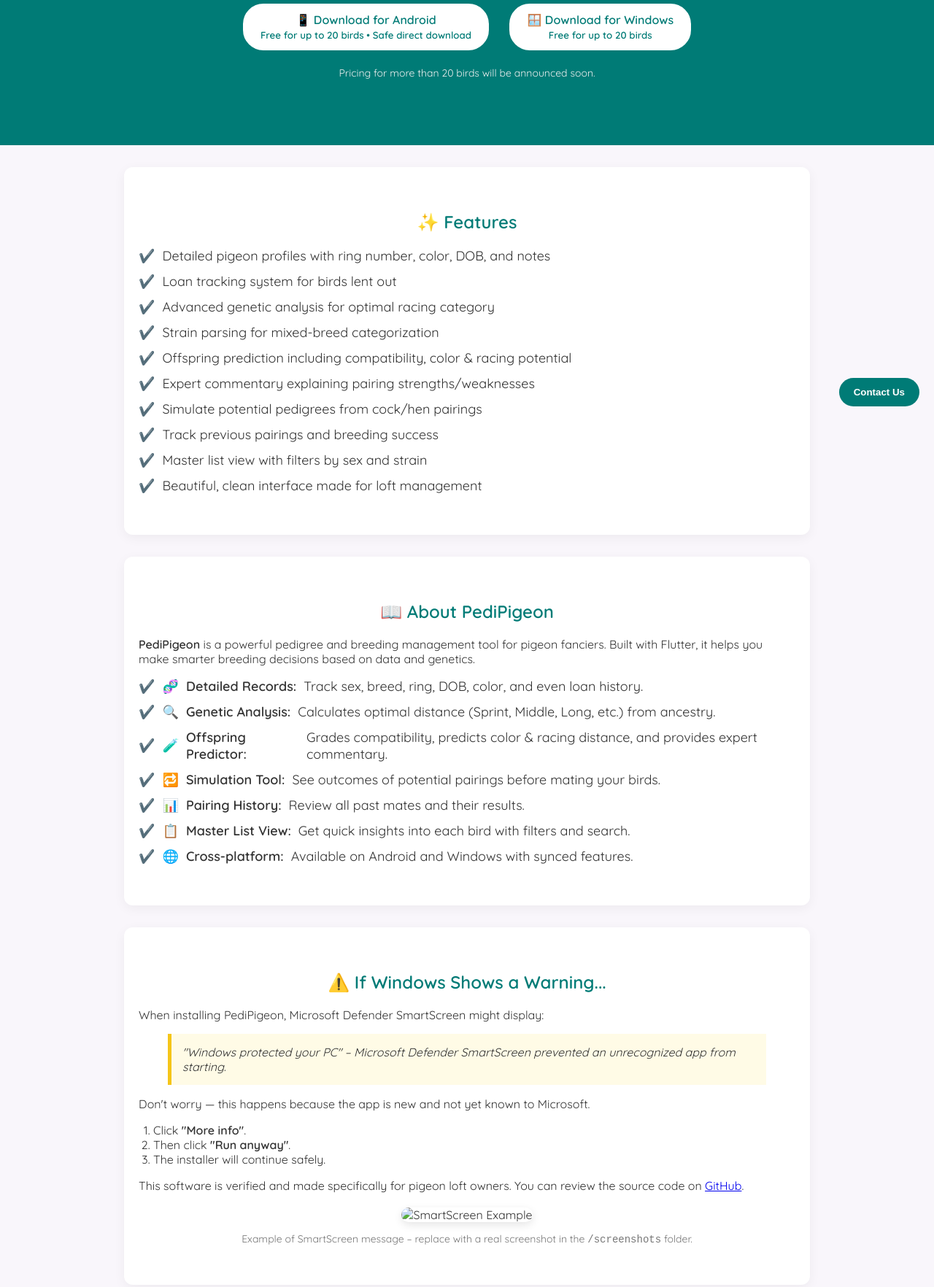
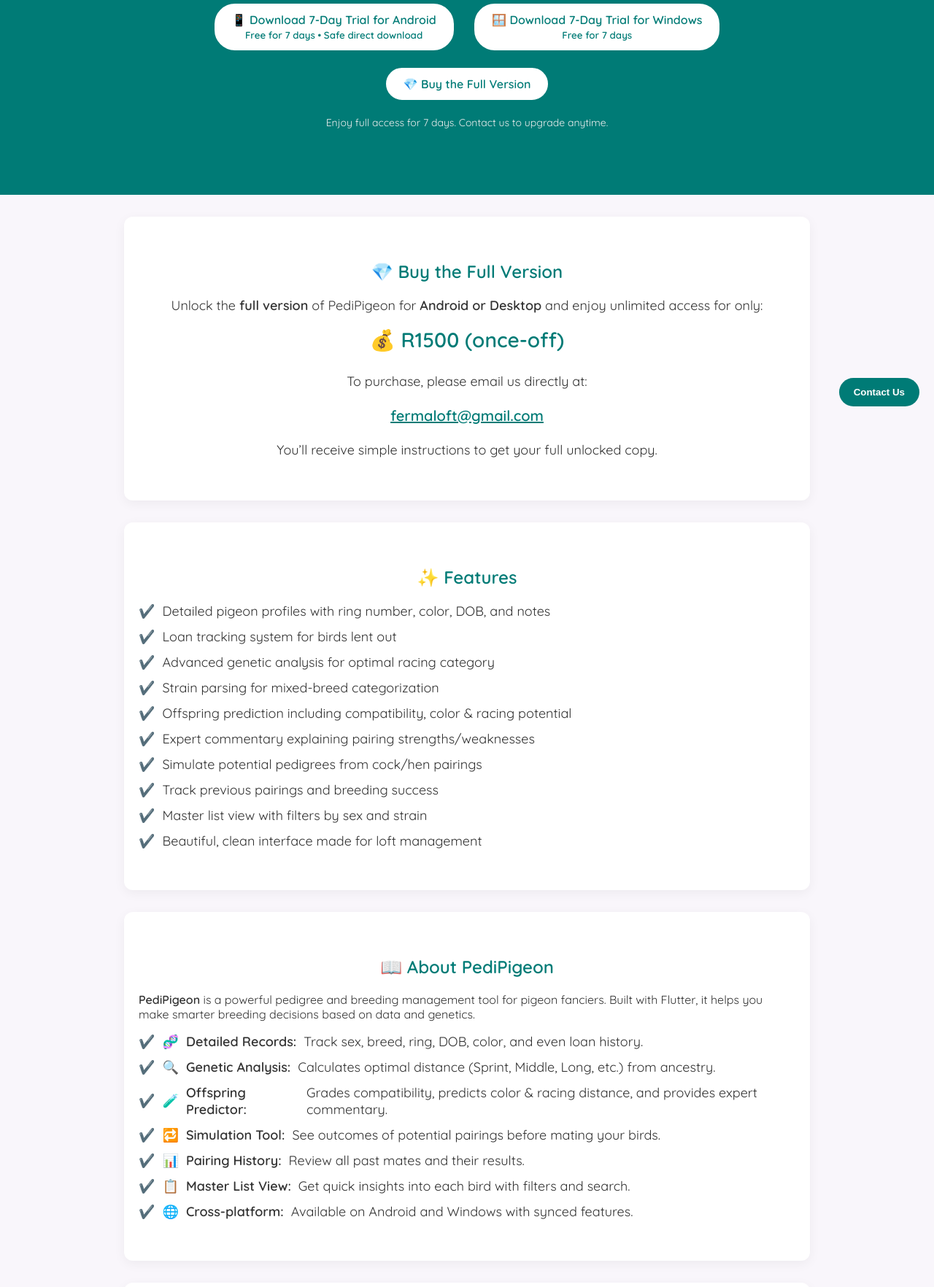
Before and after one commit to GAWdessey/PediPigeon, a plain HTML site: page index.html in a window 1280 px wide. Shown: the part 223-1987 px from the top of the page at 73% size. Drawn offline with Linux system fonts and the light colour scheme.

Commit message:
Update index.html
adding final updated html with pricing for full version and contact for upgrading

```diff
--- a/index.html
+++ b/index.html
@@ -107,14 +107,34 @@
   <p>Track your pigeons' pedigree, breeding history & strain data with ease.</p>
   <div class="buttons">
     <a href="https://github.com/GAWdessey/PediPigeon/releases/download/v1.0-mobiletrial/app-release.apk" target="_blank">
-      📱 Download for Android<br><small>Free for up to 20 birds • Safe direct download</small>
+      📱 Download 7-Day Trial for Android<br><small>Free for 7 days • Safe direct download</small>
     </a>
     <a href="https://github.com/GAWdessey/PediPigeon/releases/download/v1.0-trial/PedipigeonTrialSetup.exe" target="_blank">
-      🪟 Download for Windows<br><small>Free for up to 20 birds</small>
+      🪟 Download 7-Day Trial for Windows<br><small>Free for 7 days</small>
     </a>
   </div>
+
+  <!-- New Buy Button -->
+  <div class="buttons">
+    <a href="#buy-full-version">💎 Buy the Full Version</a>
+  </div>
+
   <p style="text-align:center; font-size:14px; color:#eeeeee; margin-top:10px;">
-    Pricing for more than 20 birds will be announced soon.
+    Enjoy full access for 7 days. Contact us to upgrade anytime.
+  </p>
+</div>
+
+<!-- BUY FULL VERSION SECTION -->
+<div id="buy-full-version" class="section">
+  <h2>💎 Buy the Full Version</h2>
+  <p style="text-align:center; font-size:18px;">
+    Unlock the <strong>full version</strong> of PediPigeon for <strong>Android or Desktop</strong> and enjoy unlimited access for only:
+  </p>
+  <h3 style="text-align:center; color:#007B76; font-size:28px; margin-top:10px;">💰 R1500 (once-off)</h3>
+  <p style="text-align:center; font-size:18px; margin-top:20px;">
+    To purchase, please email us directly at:<br><br>
+    <a href="mailto:fermaloft@gmail.com" style="color:#007B76; font-weight:bold; font-size:20px;">fermaloft@gmail.com</a><br><br>
+    You’ll receive simple instructions to get your full unlocked copy.
   </p>
 </div>
 
@@ -150,26 +170,6 @@
   </ul>
 </div>
 
-<!-- SMARTSCREEN WARNING -->
-<div class="section">
-  <h2>⚠️ If Windows Shows a Warning...</h2>
-  <p>When installing PediPigeon, Microsoft Defender SmartScreen might display:</p>
-  <blockquote style="background:#fffbe6; padding:15px; border-left:5px solid #f5c518; font-style:italic;">
-    "Windows protected your PC" – Microsoft Defender SmartScreen prevented an unrecognized app from starting.
-  </blockquote>
-  <p>Don't worry — this happens because the app is new and not yet known to Microsoft.</p>
-  <ol style="padding-left: 20px;">
-    <li>Click <strong>"More info"</strong>.</li>
-    <li>Then click <strong>"Run anyway"</strong>.</li>
-    <li>The installer will continue safely.</li>
-  </ol>
-  <p>This software is verified and made specifically for pigeon loft owners. You can review the source code on <a href="https://github.com/GAWdessey/PediPigeon" target="_blank">GitHub</a>.</p>
-  <div style="text-align:center; margin-top:20px;">
-    <img src="screenshots/smartscreen-example.png" alt="SmartScreen Example" style="max-width:100%; border-radius:10px; box-shadow:0 4px 12px rgba(0,0,0,0.1); max-height:400px;" />
-    <p style="font-size:14px; color:#777;">Example of SmartScreen message – replace with a real screenshot in the <code>/screenshots</code> folder.</p>
-  </div>
-</div>
-
 <!-- SCREENSHOTS -->
 <div class="section screenshots">
   <h2>📸 App Screenshots</h2>
@@ -188,8 +188,7 @@
 <div id="contactModal" style="display:none; position:fixed; top:0; left:0; width:100%; height:100%; background:rgba(0,0,0,0.5); z-index:999;">
   <div style="background:white; padding:20px; max-width:400px; margin:10% auto; border-radius:10px; position:relative;">
     <h2>Contact Us</h2>
-    <!-- You can place a contact form or email here -->
-    <p>Email: <a href="mailto:support@pedipigeon.com">support@pedipigeon.com</a></p>
+    <p>Email: <a href="mailto:fermaloft@gmail.com">fermaloft@gmail.com</a></p>
     <button onclick="document.getElementById('contactModal').style.display='none'" style="margin-top:20px; padding:10px 20px; background:#007B76; color:white; border:none; border-radius:5px;">Close</button>
   </div>
 </div>
```
